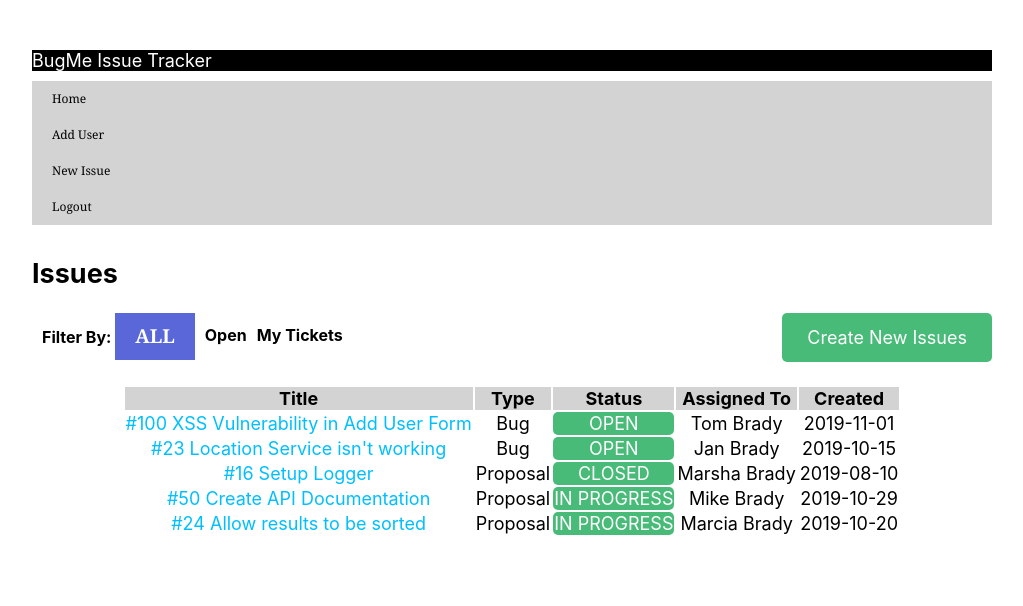
After one commit to Samantha876/info2180-project2, a PHP site: page /dash.html in a window 1280 px wide. The commit adds this page. Shown: the top 606 px of the page, without its empty margins (128-1151 px from the left). Run offline with PHP 8.4, Linux system fonts and the light colour scheme.

Commit message:
A small edit to files

```diff
--- /dev/null
+++ b/dash.css
@@ -0,0 +1,118 @@
+/* Ignore this and dash.html thought I was suppose to make it plus the layout is wrong */
+
+body {
+    margin: 0;
+    font-family: -apple-system, BlinkMacSystemFont, "Segoe UI", Roboto, "Helvetica Neue",Arial, "Noto Sans", sans-serif;
+    font-size: 18px;
+    padding: 20px;
+}
+
+.container {
+    margin: 0 auto;
+    max-width: 960px;
+    width: 100%;
+    padding: 30px;
+    display: grid;
+    grid-template-columns: 1fr;
+    grid-template-areas: "header header header" "aside " "main main main"
+}
+
+.header {
+    background-color: black;
+    color: white;
+}
+
+.navigation {
+    grid-column-start: 1;
+    grid-column-end: 1;
+    background-color: lightgray;
+    font-size: 10px;
+}
+
+ul {
+    margin-left: -40px;
+}
+
+    ul li {
+        line-height: 35px;
+        list-style: none;
+    }
+
+        ul li a {
+            font-family: Georgia, 'Times New Roman', Times, serif;
+            text-decoration: none;
+            font-size: larger;
+            color: black;
+            padding: 20px;
+        }
+
+            ul li a:hover {
+                color: rgb(129, 117, 117)
+            }
+
+
+.cni {
+    float: right;
+    border-radius: 5px;
+    background-color: #48BB78;
+    padding: 14px 25px;
+    text-align: center;
+}
+
+    .cni a {
+        color: white;
+        text-decoration: none;
+    }
+
+
+.filter ul {
+    list-style-type: none;
+    margin: 5px;
+    padding: 0;
+    overflow: hidden;
+}
+
+.filter li {
+    float: left;
+    margin: 5px;
+    text-decoration: none;
+    font-weight: bold;
+    font-size: 16px;
+}
+
+.filter a {
+    color: #ffffffff;
+    background-color: #5A67D8;
+    border-radius: 5px;
+}
+
+
+
+td:nth-child(1) {
+    color: deepskyblue;
+}
+
+th {
+    background-color: lightgray;
+}
+
+
+table {
+    margin: 10px;
+    padding: 10px;
+    display: flex;
+    justify-content: center;
+    align-content: center;
+    text-align: center;
+}
+
+
+td:nth-child(3) {
+    background-color: #48BB78;
+    border-radius: 5px;
+}
+
+table a {
+    color: white;
+    text-decoration: none;
+}
--- /dev/null
+++ b/dash.html
@@ -0,0 +1,102 @@
+<!DOCTYPE html>
+<html>
+	<head>
+        <meta charset="utf-8">
+		<title>BugMe Issue Tracker</title>
+		<link href="dash.css" type="text/css" rel="stylesheet" />
+
+	</head>
+
+	<body>
+        <div class="container">
+            <div class="header">BugMe Issue Tracker</div>
+
+
+            <aside>
+            <div class="navigation">
+
+                <nav>
+                    <ul>
+                        <li><a href="">Home</a></li>
+                        <li><a href="newuser.html">Add User</a></li>
+                        <li><a href="newissue.html">New Issue</a></li>
+                        <li><a href="index.html">Logout</a></li>
+                    </ul>
+                </nav>
+            </div>
+            </aside>
+            <section class="issue">
+                <div class="issueform">
+                    <h2>Issues</h2>
+                    <div class="cni">
+                        <a href="newissue.html" class="btn">Create New Issues</a>
+                    </div>
+                    <div class="filter">
+                        <ul>
+                            <li>Filter By: <a href="#">ALL</a> </li>
+                            <li>Open</li>
+                            <li>My Tickets</li>
+                        </ul>
+                    </div>
+
+                </div>
+
+            </section>
+            <section class="type">
+                <div>
+                    <table id="tbb">
+                        <tr>
+                            <th>Title</th>
+                            <th>Type</th>
+                            <th>Status</th>
+                            <th>Assigned To</th>
+                            <th>Created</th>
+                        </tr>
+                        <tr>
+                            <td>#100 XSS Vulnerability in Add User Form</td>
+                            <td>Bug</td>
+                            <td><a href="#">OPEN</a></td>
+                            <td>Tom Brady</td>
+                            <td>2019-11-01</td>
+
+                        </tr>
+                        <tr>
+                            <td>#23 Location Service isn't working</td>
+                            <td>Bug</td>
+                            <td><a href="#">OPEN</a></td>
+                            <td>Jan Brady</td>
+                            <td>2019-10-15</td>
+
+
+                        </tr>
+                        <tr>
+                            <td>#16 Setup Logger</td>
+                            <td>Proposal</td>
+                            <td><a href="#">CLOSED </a></td>
+                            <td>Marsha Brady</td>
+                            <td>2019-08-10</td>
+                        </tr>
+                        <tr>
+                            <td>#50 Create API Documentation</td>
+                            <td>Proposal</td>
+                            <td><a href="#">IN PROGRESS</a></td>
+                            <td>Mike Brady</td>
+                            <td>2019-10-29</td>
+                        </tr>
+                        <tr>
+                            <td>#24 Allow results to be sorted</td>
+                            <td>Proposal</td>
+                            <td><a href="#">IN PROGRESS</a></td>
+                            <td>Marcia Brady</td>
+                            <td>2019-10-20</td>
+
+                        </tr>
+                    </table>
+                </div>
+            </section>
+
+        </div>
+
+
+	</body>
+</html>
--- a/issue.css
+++ b/issue.css
@@ -97,7 +97,7 @@ h1{
     display: grid;
     grid-template-columns: 1fr 1fr 1fr 1fr ;
     grid-template-rows: 1fr  ;
-    gap:10px;
+    grid-gap:10px;
     padding: 10px;
     box-sizing: border-box;
 }
```
Also changed, not shown: login.php (+5 -5 lines).
